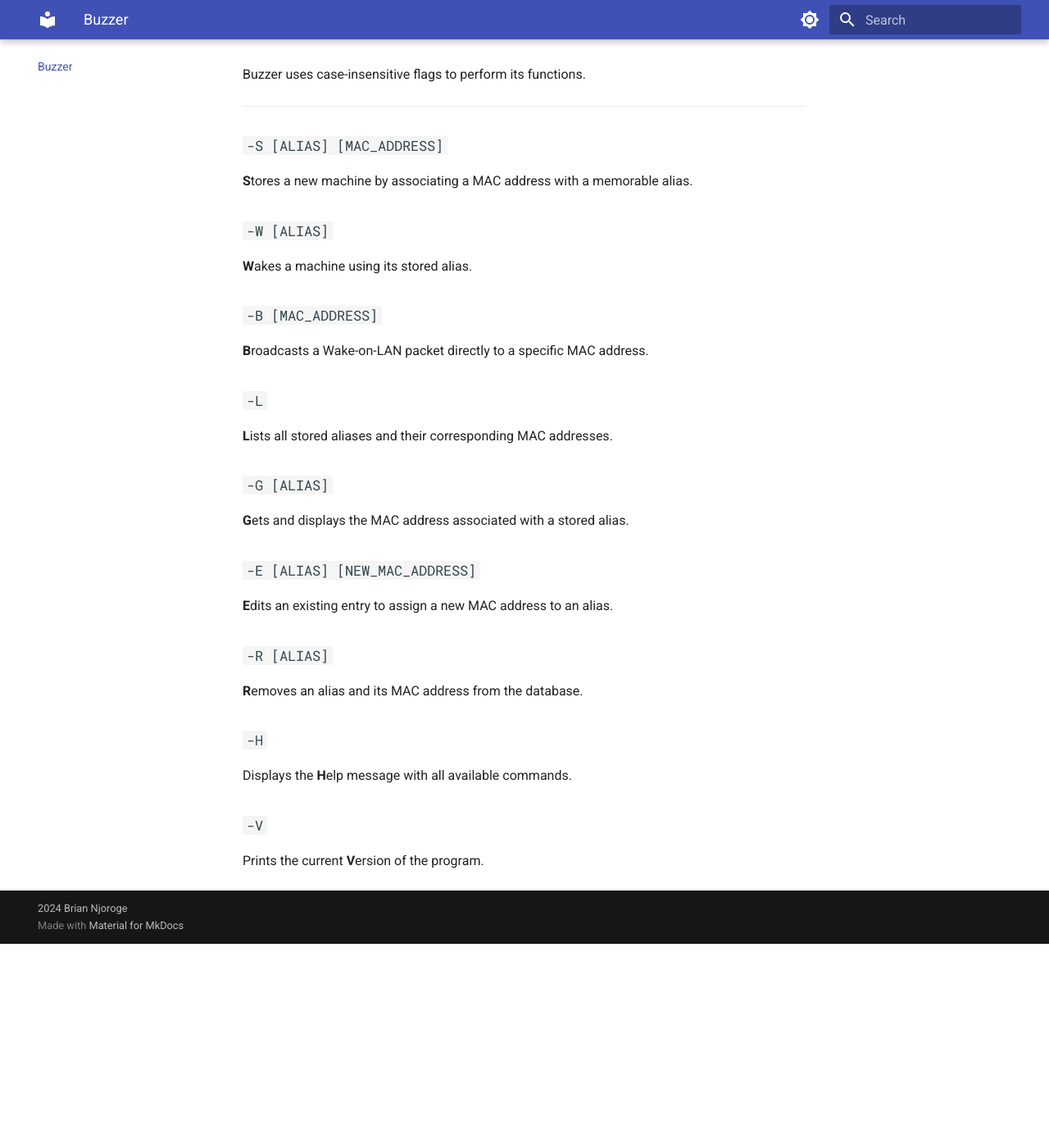
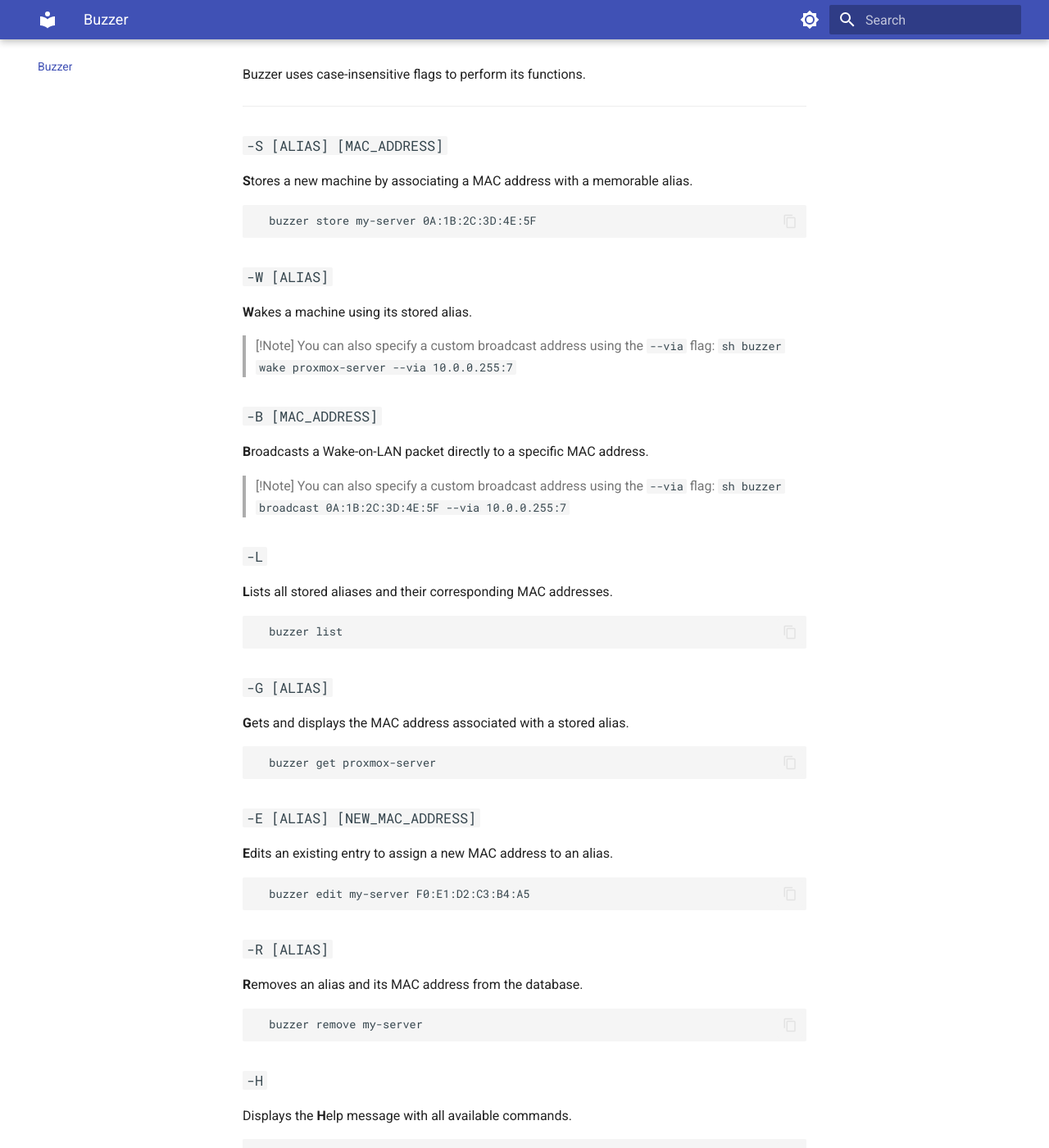
Before and after one commit to Imnotndesh/buzzer, an MkDocs documentation site: the page built from docs/index.md, in a window 1280 px wide and 1400 px high, scrolled down 1406 px. Shown: the whole window at 82% size. Built offline with MkDocs 1.6.1 and Material for MkDocs 9.7.7, drawn with Linux system fonts in a browser that asks for light colours; before the commit the page ends 2557 px from its top, so only the background shows below that; some of the changed text lies outside the part shown.

Commit message:
new man page and added the via command

````diff
--- a/docs/index.md
+++ b/docs/index.md
@@ -55,35 +55,64 @@
 ### `-S [ALIAS] [MAC_ADDRESS]`
 
 **S**tores a new machine by associating a MAC address with a memorable alias.
-
+```sh
+  buzzer store my-server 0A:1B:2C:3D:4E:5F
+```
 ### `-W [ALIAS]`
 
 **W**akes a machine using its stored alias.
 
+>[!Note]
+> You can also specify a custom broadcast address using the `--via` flag:
+>```sh
+>  buzzer wake proxmox-server --via 10.0.0.255:7
+>```
 ### `-B [MAC_ADDRESS]`
 
 **B**roadcasts a Wake-on-LAN packet directly to a specific MAC address.
 
+>[!Note]
+> You can also specify a custom broadcast address using the `--via` flag:
+>```sh
+>  buzzer broadcast 0A:1B:2C:3D:4E:5F --via 10.0.0.255:7
+>```
 ### `-L`
 
 **L**ists all stored aliases and their corresponding MAC addresses.
-
+```sh
+  buzzer list
+```
 ### `-G [ALIAS]`
 
 **G**ets and displays the MAC address associated with a stored alias.
-
+```sh
+  buzzer get proxmox-server
+```
 ### `-E [ALIAS] [NEW_MAC_ADDRESS]`
 
 **E**dits an existing entry to assign a new MAC address to an alias.
-
+```sh
+  buzzer edit my-server F0:E1:D2:C3:B4:A5
+```
 ### `-R [ALIAS]`
 
 **R**emoves an alias and its MAC address from the database.
-
+```sh
+  buzzer remove my-server
+```
 ### `-H`
 
 Displays the **H**elp message with all available commands.
+```sh
+  buzzer help
+```
+### `-V`
+Prints the current **V**ersion of the program.
+```sh
+  buzzer version
+```
 
-### `-V`
-
-Prints the current **V**ersion of the program.
+> The same information can be found in the man pages in linux which can be run using command:
+> ```shell
+> man 1 buzzer
+>```
--- a/mkdocs.yml
+++ b/mkdocs.yml
@@ -16,4 +16,4 @@
     - navigation.tabs
 
 copyright:
-  &copy 2024 <a href="https://github.com/Imnotndesh" target="_blank">Brian Njoroge</a>
+  &copy 2024 <a href="https://github.com/Imnotndesh" target="_blank">Brian Ndegwa</a>
````
Also changed, not shown: .goreleaser.yml (+6 -1 lines), README.md (+18 -18 lines), 4 other files.
